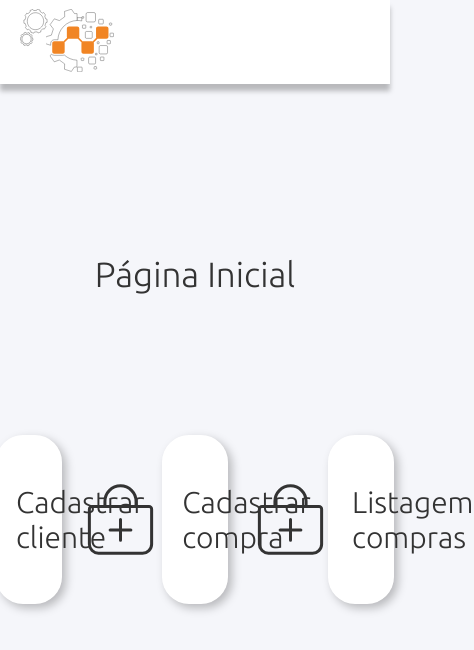
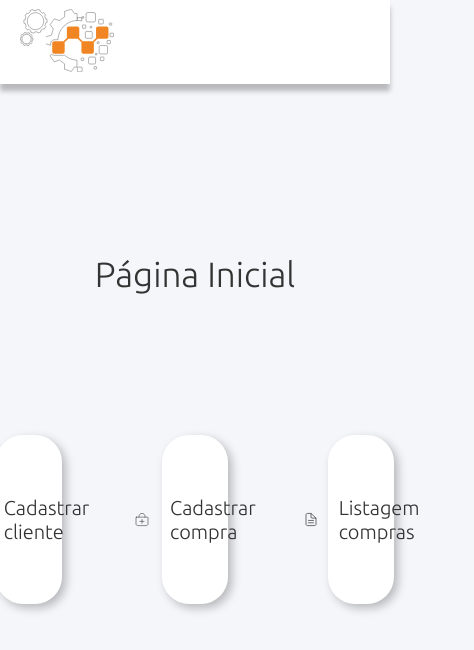
Before and after one commit to whatscodeg3/API-3DSM-Frontend, a React (Vite) app: page / in a window 390 px wide. Shown: the top 650 px of the page, 474 px wide, since content can reach past the window. Built offline with nearby package versions, Linux system fonts and the light colour scheme.

Commit message:
Pequena resposividade
ajustando simples responsividade apenas dos cards para telas menores

```diff
--- a/src/components/atoms/Cards/defaultStyles.js
+++ b/src/components/atoms/Cards/defaultStyles.js
@@ -10,7 +10,7 @@ export const Card = styled.div`
     height: 20vh;
 
     color: #333333;
-    font-size: 30px;
+    font-size: max(1.7vw , min(20px));
     font-family: 'Ubuntu', sans-serif;
     background: #FFFFFF;
     box-shadow: 4px 4px 10px rgba(0, 0, 0, 0.25);
--- a/src/pages/HomeComercial/index.jsx
+++ b/src/pages/HomeComercial/index.jsx
@@ -12,6 +12,7 @@ import { Card } from "../../components/atoms/Cards/defaultStyles";
 // Img
 import IconBag from "../../assets/img/IconBag.svg"
 import IconPerson from "../../assets/img/IconPerson.svg"
+import IconDocument from "../../assets/img/IconDocument.svg"
 
 function HomeComercial() {
     return (
@@ -30,7 +31,7 @@ function HomeComercial() {
                         {/* Card Cliente */}
                         <Link to={"/cadastro/cliente"} style={{ textDecoration: 'none' }}>
                             <Card className="animate__animated animate__slideInLeft">
-                                <img src={IconPerson} alt="IconPerson" />
+                                <img src={IconPerson} style={{ width: "4vw" }} alt="IconPerson" />
                                 <p>
                                     Cadastrar<br/>cliente
                                 </p>
@@ -40,7 +41,7 @@ function HomeComercial() {
                         {/* Card Compra */}
                         <Link to={"/cadastro/compra"} style={{ textDecoration: 'none' }}>
                             <Card className="animate__animated animate__slideInUp">
-                                <img src={IconBag} alt="IconBag" />
+                                <img src={IconBag} style={{ width: "4vw" }} alt="IconBag" />
                                 <p>
                                     Cadastrar<br/>compra
                                 </p>
@@ -50,7 +51,7 @@ function HomeComercial() {
                         {/* Card Listagem */}
                         <Link to={"/listagem/compra"} style={{ textDecoration: 'none' }}>
                         <Card className="animate__animated animate__slideInRight">
-                            <img src={IconBag} alt="IconBag" />
+                            <img src={IconDocument} style={{ width: "4vw" }} alt="IconBag" />
                             <p>
                                 Listagem<br/>compras
                             </p>
```
